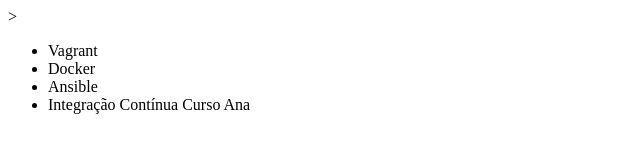
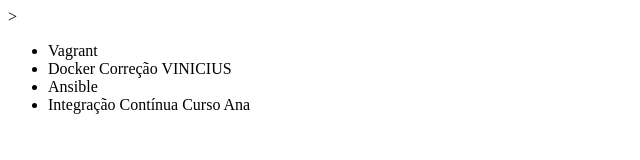
Before and after one commit to RenanPorta/alura-git, a plain HTML site: page index.html in a window 1280 px wide. Shown: the whole page, without its empty margins (0-640 px from the left). Drawn offline with Linux system fonts and the light colour scheme.

Commit message:
Corrigindo titulo Docker

```diff
--- a/index.html
+++ b/index.html
@@ -7,7 +7,7 @@
 <body>
     <ul>
         <li>Vagrant</li>
-        <li>Docker</li>
+        <li>Docker Correção VINICIUS</li>
         <li>Ansible</li>
         <li>Integração Contínua Curso Ana</li>
     </ul>
```
